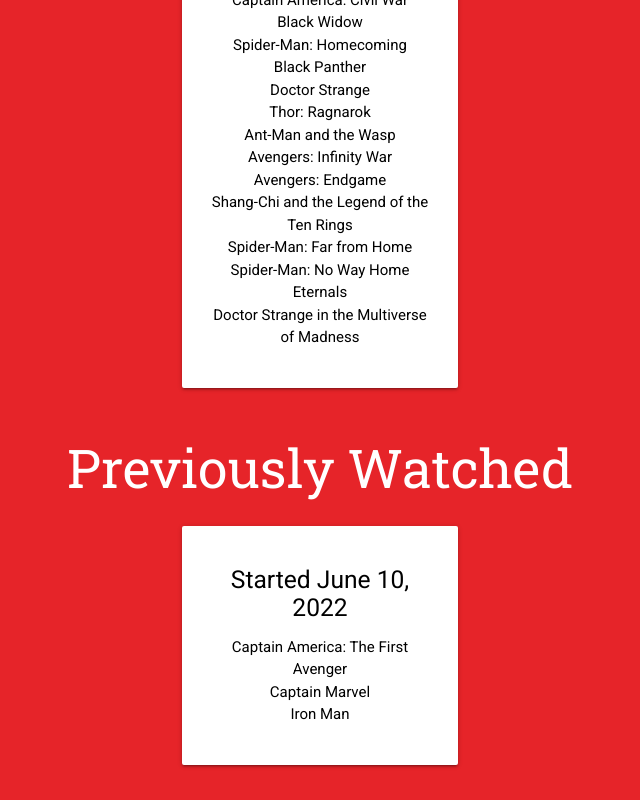
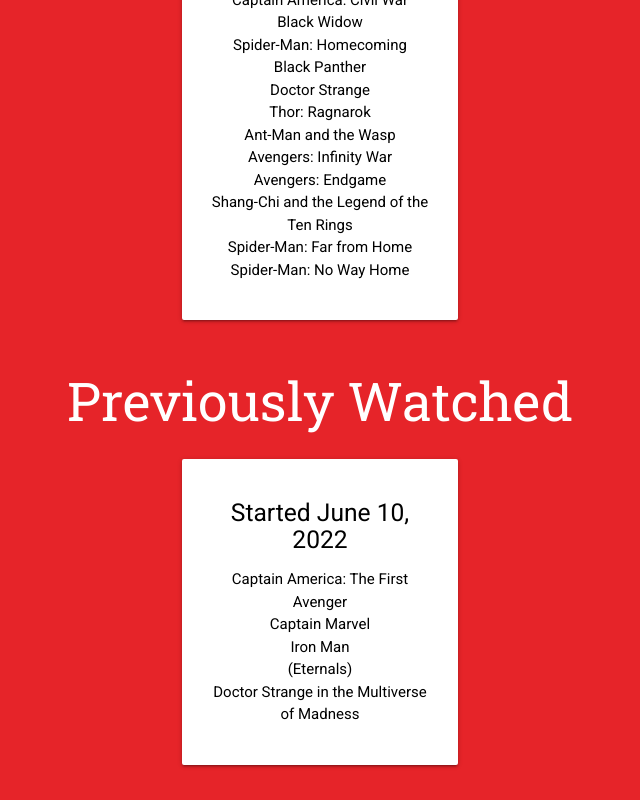
Before and after one commit to rorpage/pages-watch-mcu, a plain HTML site: page index.html in a window 1280 px wide. Shown: the part 856-1656 px from the top of the page, without its empty margins (320-960 px from the left). Drawn offline with nearby package versions, Linux system fonts and the light colour scheme.

Commit message:
DRY up code, move 2 movies to watched

```diff
--- a/index.html
+++ b/index.html
@@ -172,14 +172,6 @@
       {
         src: 'spiderman_no_way_home.jpg',
         title: 'Spider-Man: No Way Home'
-      },
-      {
-        src: 'eternals.jpg',
-        title: 'Eternals'
-      },
-      {
-        src: 'doctor_strange_in_the_multiverse_of_madness.jpg',
-        title: 'Doctor Strange in the Multiverse of Madness'
       }
     ];
 
@@ -188,19 +180,39 @@
     );
 
     var compiledImageHtml = imageTemplate(movies[index]);
-    document.getElementById('card-image').innerHTML = compiledImageHtml;
+    $('card-image', compiledImageHtml);
 
     var listItemTemplate = Handlebars.compile(
       '<ul>{{#each movies}}<li>{{title}}</li>{{else}}None!{{/each}}</ul>'
     );
 
     var watchedMovies = movies.slice(0, index);
-    var watchedMoviesHtml = listItemTemplate({ movies: watchedMovies });
-    document.getElementById('watched-movies').innerHTML = watchedMoviesHtml;
+
+    // Add not watched or skipped movies
+    watchedMovies.push(
+      {
+        src: 'eternals.jpg',
+        title: '(Eternals)'
+      },
+      {
+        src: 'doctor_strange_in_the_multiverse_of_madness.jpg',
+        title: 'Doctor Strange in the Multiverse of Madness'
+      }
+    );
+
+    renderHtml('watched-movies', watchedMovies);
 
     var upcomingMovies = movies.slice(index + 1);
-    var upcomingMoviesHtml = listItemTemplate({ movies: upcomingMovies });
-    document.getElementById('upcoming-movies').innerHTML = upcomingMoviesHtml;
+    renderHtml('upcoming-movies', upcomingMovies);
+
+    function renderHtml(id, array) {
+      var html = listItemTemplate({ movies: array });
+      $(id, html);
+    }
+
+    function $(id, value) {
+      document.getElementById(id).innerHTML = value;
+    }
   </script>
 </body>
 
```
